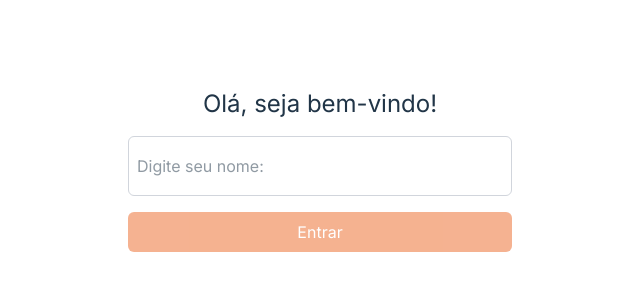
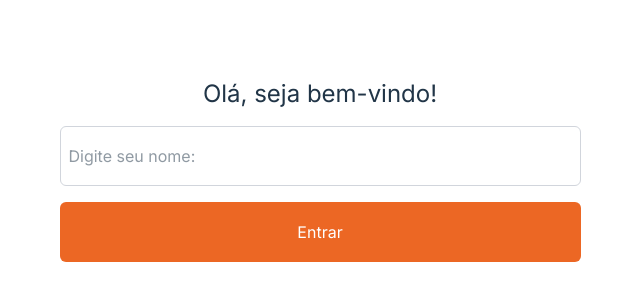
Before and after one commit to Michel-O-Cordeiro/teste-teddy, a React (Vite) app: page / in a window 1280 px wide. Shown: the part 230-530 px from the top of the page, without its empty margins (320-960 px from the left). Built offline with nearby package versions, Linux system fonts and the light colour scheme.

Commit message:
fix: remoção de desable do botão de entrar e ajuste em validação

```diff
--- a/src/pages/Login/index.tsx
+++ b/src/pages/Login/index.tsx
@@ -4,7 +4,8 @@ import { useNavigate } from "react-router-dom"
 export default function Login() {
     const navigate = useNavigate()
     const [name, setName] = useState("")
-    const canEnter = name.trim().length >= 3
+    const [error, setError] = useState("")
+
     return (
         <div className="min-h-screen flex items-center justify-center">
             <div className="max-w-[1280px] w-full mx-auto text-center py-8 px-4 sm:px-8">
@@ -12,19 +13,34 @@ export default function Login() {
                 <div className="flex items-center flex-col w-full">
                     <input
                         type="text"
-                        className="w-full max-w-sm h-[60px] p-2 border border-gray-300 rounded-md"
+                        className="max-w-full w-[521px] h-[60px] p-2 border border-gray-300 rounded-md"
                         placeholder="Digite seu nome:"
                         value={name}
-                        onChange={(e) => setName(e.target.value)}
+                        onChange={(e) => {
+                            setName(e.target.value)
+                            if (error) setError("")
+                        }}
                     />
+                    {error && (
+                        <p className="text-red-600 text-sm mt-2" role="alert">
+                            {error}
+                        </p>
+                    )}
                     <button
-                        className="w-full max-w-sm mt-4 !bg-[#ec6724] text-white p-2 rounded-md disabled:opacity-50 disabled:cursor-not-allowed"
+                        className="w-full max-w-[521px] h-[60px] mt-4 !bg-[#ec6724] text-white p-2 rounded-md"
                         onClick={() => {
-                            if (!canEnter) return
-                            localStorage.setItem("username", name.trim())
+                            const trimmed = name.trim()
+                            if (!trimmed) {
+                                setError("Por favor, digite seu nome.")
+                                return
+                            }
+                            if (!/\p{L}/u.test(trimmed)) {
+                                setError("O nome deve conter letras.")
+                                return
+                            }
+                            localStorage.setItem("username", trimmed)
                             navigate('/home')
                         }}
-                        disabled={!canEnter}
                     >
                         Entrar
                     </button>
```
